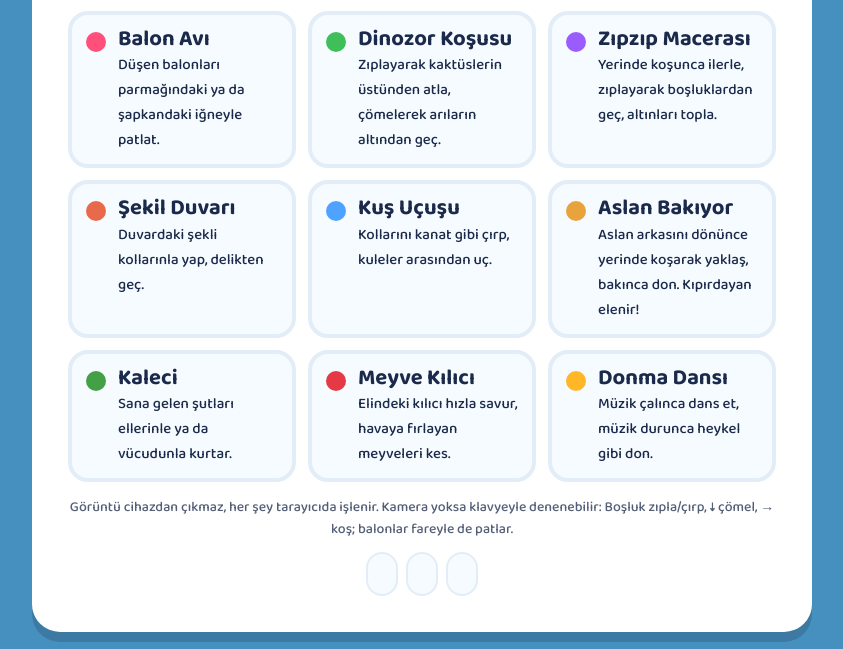
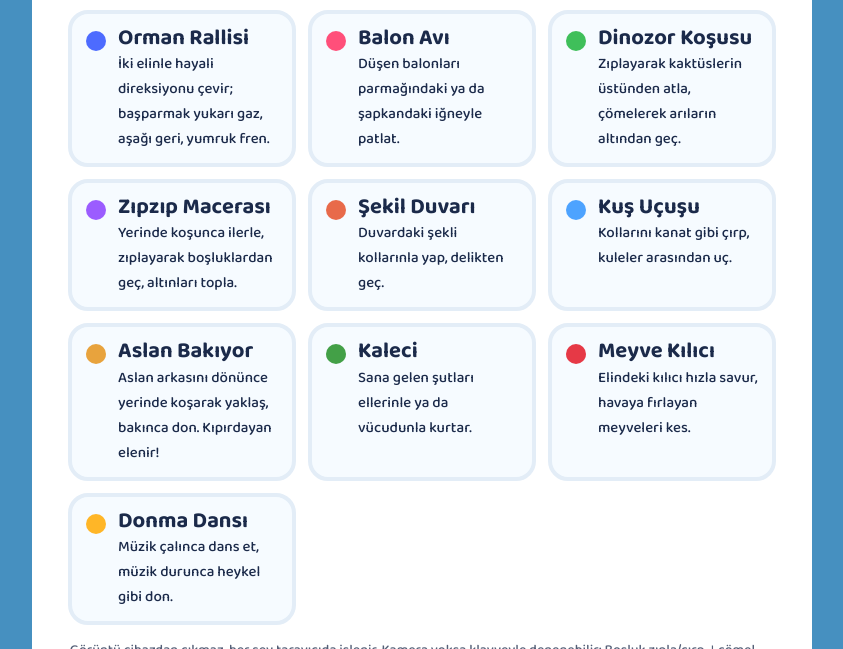
Before and after one commit to yturan/Game, a plain HTML site: page index.html in a window 1280 px wide. Shown: the part 151-800 px from the top of the page, without its empty margins (218-1061 px from the left). Drawn offline with Linux system fonts and the light colour scheme.

Commit message:
Update index.html

```diff
--- a/index.html
+++ b/index.html
@@ -59,6 +59,7 @@ button:focus-visible,a:focus-visible{outline:4px solid var(--sun);outline-offset
     <h1>Hareket Oyunları</h1>
     <p>Bir oyun seç, kameranın 2–3 adım önüne geç ve vücudunla oyna!</p>
     <div class="games">
+      <a class="game" href="yaris.html" style="text-decoration:none"><i class="dot" style="background:#4d6bff"></i><div><b>Orman Rallisi</b><span>İki elinle hayali direksiyonu çevir; başparmak yukarı gaz, aşağı geri, yumruk fren.</span></div></a>
       <button class="game" data-game="balloon"><i class="dot" style="background:#ff4f7a"></i><div><b>Balon Avı</b><span>Düşen balonları parmağındaki ya da şapkandaki iğneyle patlat.</span></div></button>
       <button class="game" data-game="dino"><i class="dot" style="background:#3fbf5a"></i><div><b>Dinozor Koşusu</b><span>Zıplayarak kaktüslerin üstünden atla, çömelerek arıların altından geç.</span></div></button>
       <button class="game" data-game="plat"><i class="dot" style="background:#9b5cff"></i><div><b>Zıpzıp Macerası</b><span>Yerinde koşunca ilerle, zıplayarak boşluklardan geç, altınları topla.</span></div></button>
```
